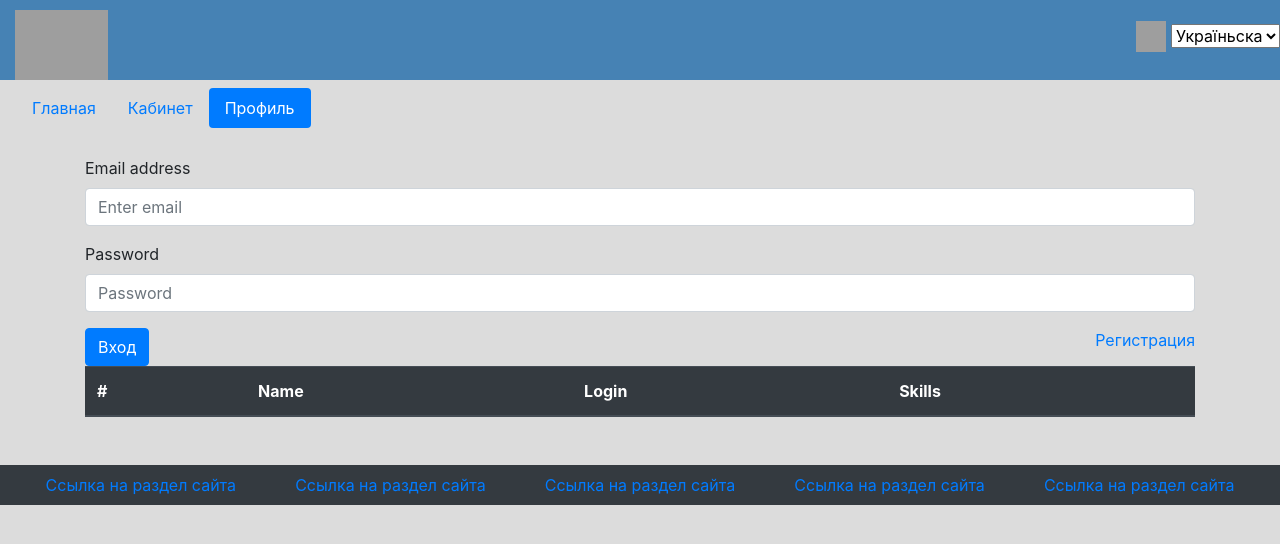
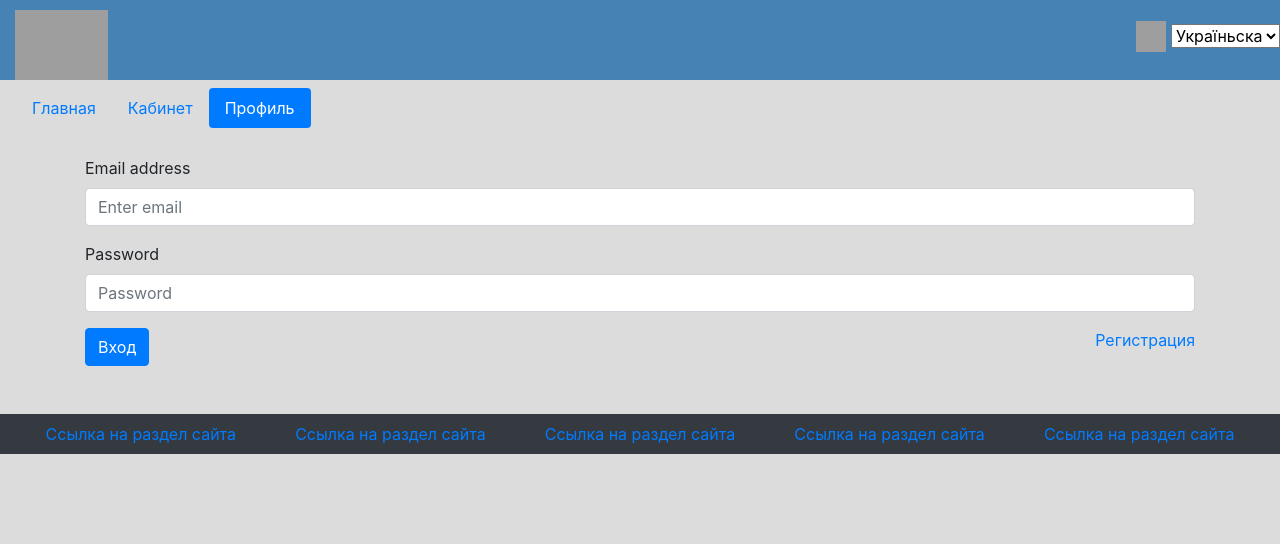
Before and after one commit to toBeLive/t2S, an Angular app: page /Person in a window 1280 px wide. Shown: the top 544 px of the page. Built offline with nearby package versions, Linux system fonts and the light colour scheme; grey boxes are pictures that could not be loaded.

Commit message:
User list from visible table

```diff
--- a/src/app/person/person.component.html
+++ b/src/app/person/person.component.html
@@ -13,7 +13,7 @@
   </div>
 </form>
 <button [ngClass]="{invisible: !visibility}" class="btn btn-info" (click)="getUsersList()">Получить список пользователей</button>
-<table class="table">
+<table [ngClass]="{invisible: tableUser}" class="table">
   <thead class="thead-dark">
   <tr>
     <th scope="col">#</th>
--- a/src/app/person/person.component.ts
+++ b/src/app/person/person.component.ts
@@ -20,6 +20,7 @@ export class PersonComponent {
   accessToken = '';
 
   visibility = false;
+  tableUser  = true;
 
   constructor(private usersService: UsersService) { }
 
@@ -39,6 +40,7 @@ export class PersonComponent {
       this.usersService.usersList(this.accessToken)
         .subscribe((users: Users[]) => {
           this.users = users;
+          this.tableUser = !this.tableUser;
         });
     }
 }
```
